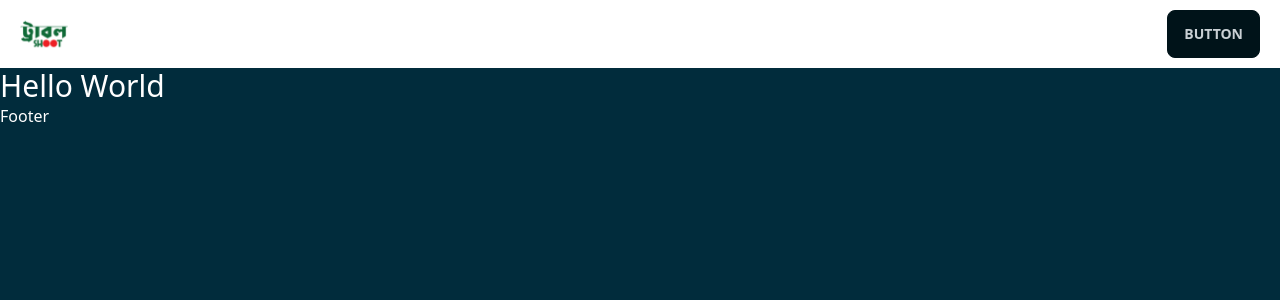
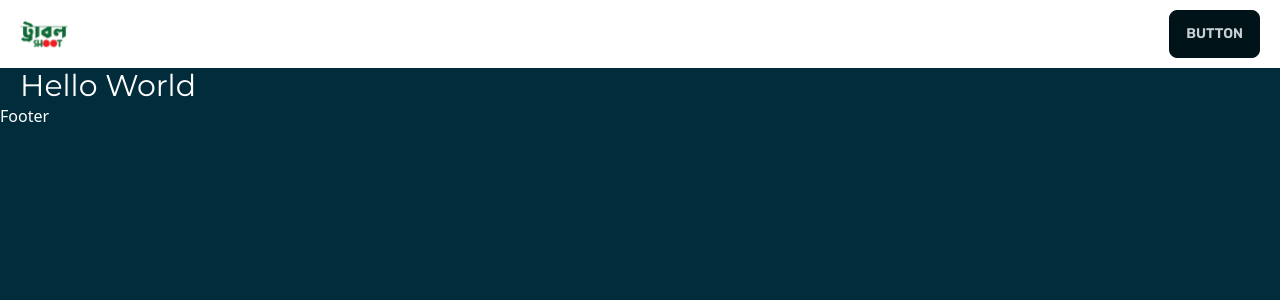
Before and after one commit to showrove-roy/troubleshoot, a React (Vite) app: page / in a window 1280 px wide. Shown: the top 300 px of the page. Built offline with nearby package versions, Linux system fonts and the light colour scheme.

Commit message:
add swiper js react icon

```diff
--- a/package.json
+++ b/package.json
@@ -12,7 +12,9 @@
   "dependencies": {
     "react": "^18.2.0",
     "react-dom": "^18.2.0",
-    "react-router-dom": "^6.14.1"
+    "react-icons": "^4.10.1",
+    "react-router-dom": "^6.14.1",
+    "swiper": "^10.0.0"
   },
   "devDependencies": {
     "@types/react": "^18.0.37",
--- a/src/Pages/Home/Home.jsx
+++ b/src/Pages/Home/Home.jsx
@@ -1,8 +1,9 @@
 
 
 export const Home = () => {
+
   return (
-    <div>
+    <div className="maxW">
       <h1 className="text-3xl">Hello World</h1>
     </div>
   )
--- a/src/index.css
+++ b/src/index.css
@@ -1,3 +1,5 @@
+@import url("https://fonts.googleapis.com/css2?family=Montserrat:wght@400;500;600;700;800;900&family=Rubik:wght@400;500;600;700;800;900&display=swap");
+
 @tailwind base;
 @tailwind components;
 @tailwind utilities;
@@ -10,10 +12,22 @@
 
 html {
   background: #012c3b;
-
 }
 
 @layer base {
+  h1,
+  h2,
+  h3,
+  h4,
+  h5,
+  h6 {
+    font-family: "Montserrat", sans-serif;
+  }
+  p,
+  span,
+  a {
+    font-family: "Rubik", sans-serif;
+  }
 }
 
 @layer components {
@@ -21,7 +35,7 @@ html {
     @apply max-w-[1920px] mx-auto;
   }
   .maxW {
-    @apply max-w-7xl px-3 md:px-5 mx-auto;
+    @apply max-w-7xl px-2 md:px-5 mx-auto;
   }
   #header .navbar div,
   ul,
```
Also changed, not shown: 1 other file (tests, documents, lock files or other folders).
